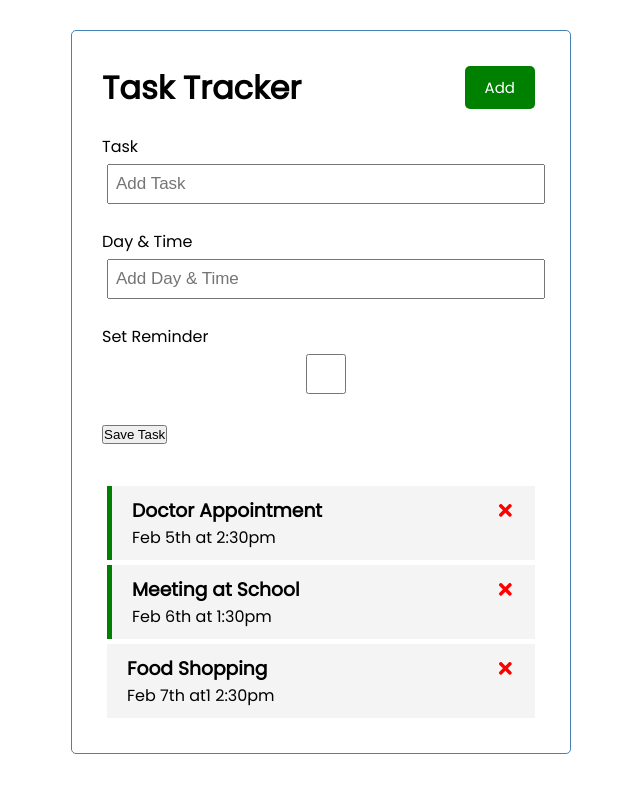
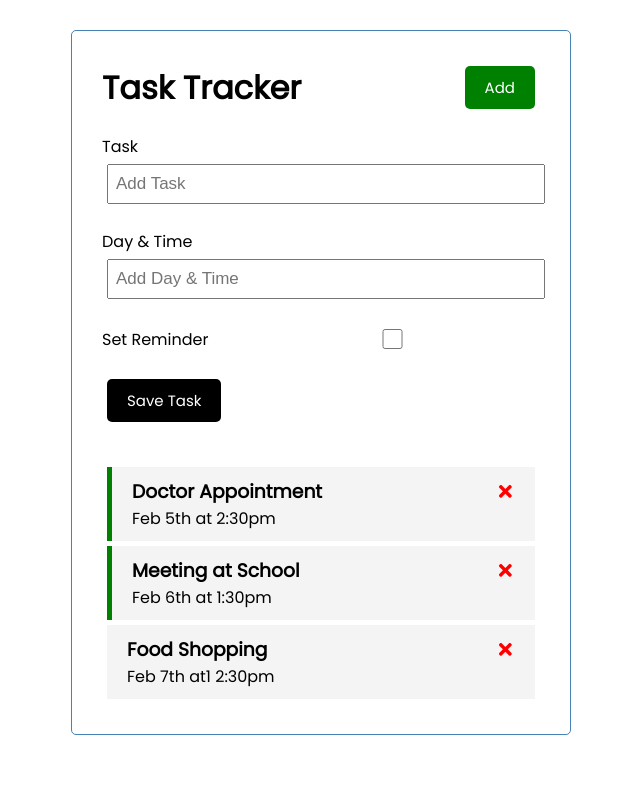
Before and after one commit to keefers1030/react-task-tracker, a React (Create React App) app in the folder react-task-tracker/: page / in a window 1280 px wide. Shown: the top 792 px of the page, without its empty margins (319-959 px from the left). Built offline with nearby package versions, Linux system fonts and the light colour scheme.

Commit message:
added AddTask prop

```diff
--- a/react-task-tracker/src/App.js
+++ b/react-task-tracker/src/App.js
@@ -27,6 +27,11 @@
     }
   ])
 
+  // add task
+  const addTask = (task) => {
+    console.log(task)
+  }
+
   // delete task
   const deleteTask = (id) => {
     setTasks(tasks.filter((task) => task.id !== id))
@@ -44,7 +49,7 @@
   return (
     <div className="container">
       <Header />
-      <AddTask />
+      <AddTask onAdd={addTask} />
       {tasks.length > 0 ? (
         <Tasks tasks={tasks} onDelete=
         { deleteTask }  onToggle={toggleReminder}/>
--- a/react-task-tracker/src/components/AddTask.js
+++ b/react-task-tracker/src/components/AddTask.js
@@ -1,22 +1,52 @@
+import {useState} from 'react'
+
 const AddTask = () => {
+  const [text, setText] = useState('')
+  const [day, setDay] = useState('')
+  const [reminder, setReminder] = useState(false)
+
+  const onSubmit = (e) => {
+    e.preventDefault()
+
+    if(!text) {
+      alert('Please add a task')
+      return
+    }
+
+    onAdd({text, day, reminder})
+
+    setText('')
+    setDay('')
+    setReminder(false)
+  }
+
   return (
-    <form className='add-form'>
+    <form className='add-form' onSubmit={onSubmit}>
       <div className='form-control'>
         <label>Task</label>
-        <input type='text' placeholder='Add Task'/>
+        <input type='text' placeholder='Add Task'
+        value={text} onChange={(e) => setText(e.target.value)}
+        />
       </div>
 
       <div className='form-control'>
         <label>Day & Time</label>
-        <input type='text' placeholder='Add Day & Time'/>
+        <input type='text' placeholder='Add Day & Time'
+        value={day} onChange={(e) => setDay(e.target.value)}
+        />
       </div>
 
-      <div className='form-control'>
+      <div className='form-control form-control-check'>
         <label>Set Reminder</label>
-        <input type='checkbox' />
+        <input
+          type='checkbox'
+          checked={reminder}
+          value={reminder} onChange={(e) => setReminder(e.currentTarget.checked)}
+        />
       </div>
 
-      <input type='submit' value='Save Task' />
+      <input type='submit' value='Save Task'
+      className='btn btn-blick'/>
     </form>
   )
 }
```
